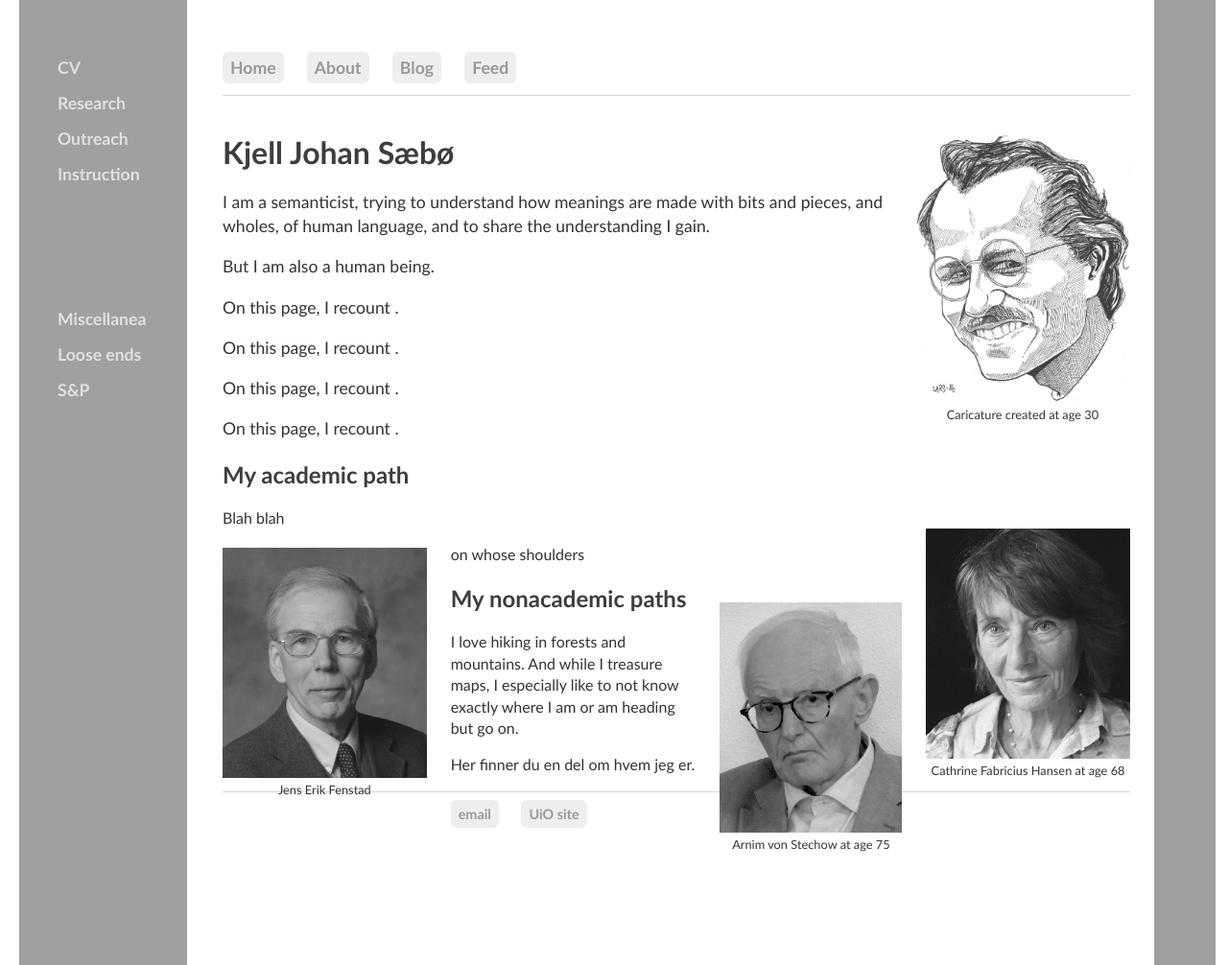
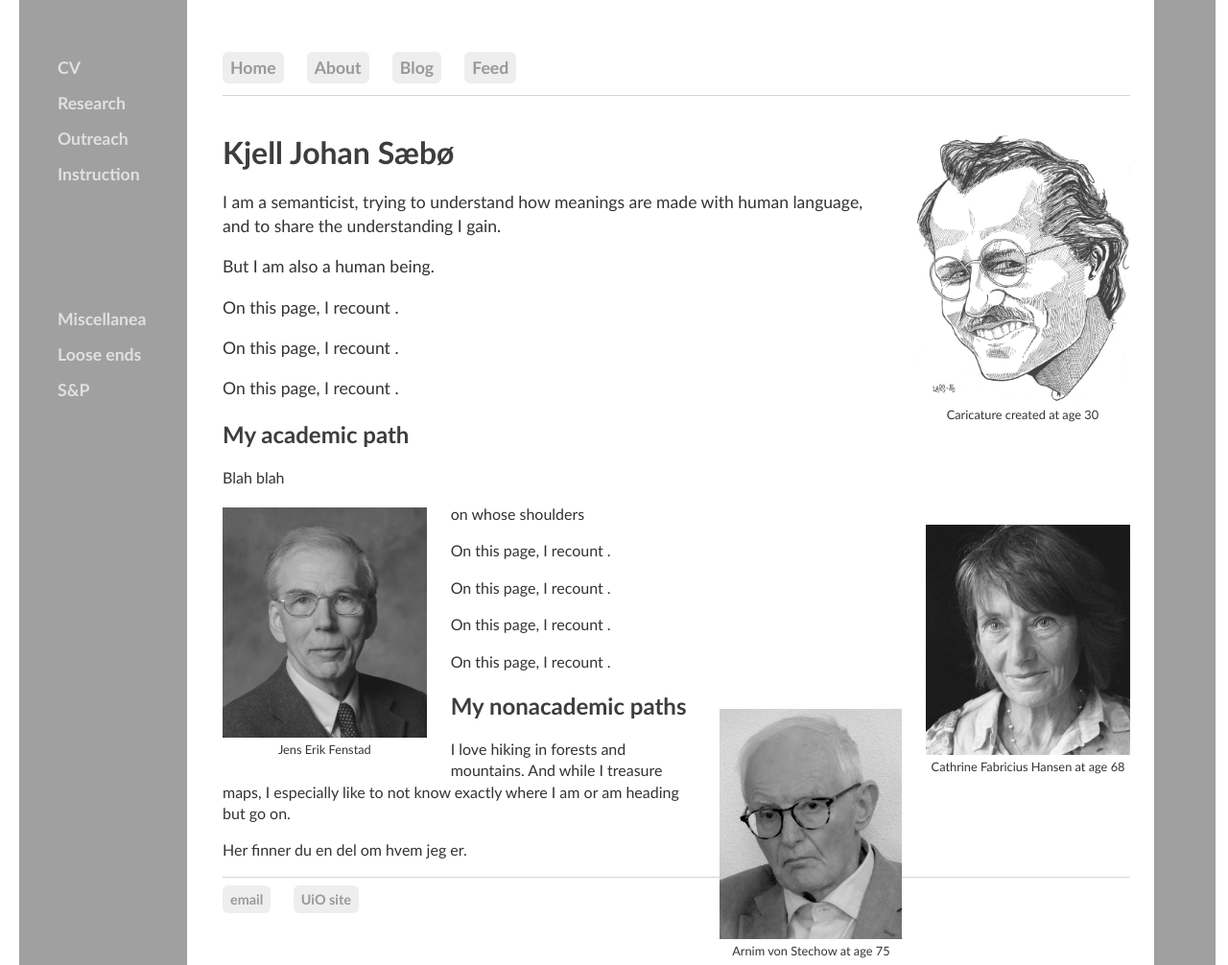
Before and after one commit to kjelljs/kjelljs.github.io, a Jekyll site: the page built from about/index.html, in a window 1280 px wide and 1006 px high. Shown: the whole window at 96% size. Built offline with Jekyll 4.4.1, drawn with Linux system fonts in a browser that asks for light colours.

Commit message:
Update index.html

```diff
--- a/about/index.html
+++ b/about/index.html
@@ -13,18 +13,21 @@ figcaption {
 <div style="float:right;">&nbsp; &nbsp; &nbsp; &nbsp; &nbsp; &nbsp;<figure class="rightfig"><img style="height:280px;" src="/pics/Lars86.jpg"><figcaption>Caricature created at age 30</figcaption></figure></div>
 <div class="blurb">
 	<h1>Kjell Johan Sæbø</h1>
-	<div class="ingress"><p>I am a semanticist, trying to understand how meanings are made with bits and pieces, and wholes, of human language, and to share the understanding I gain.</p>
+	<div class="ingress"><p>I am a semanticist, trying to understand how meanings are made with human language, and to share the understanding I gain.</p>
 		<p>But I am also a human being.</p>
 	<p>On this page, I recount .</p>
 		<p>On this page, I recount .</p>
 		<p>On this page, I recount .</p>
-		<p>On this page, I recount .</p>
 	</div>
 	<h2>My academic path</h2>
+	<p>Blah blah</p>
 	<div style="float:right;">&nbsp; &nbsp; &nbsp; &nbsp; &nbsp; &nbsp;<figure class="rightfig"><img style="height:240px;" src="/pics/CFHgray.jpg"><figcaption>Cathrine Fabricius Hansen at age 68</figcaption></figure></div>
-	<p>Blah blah</p>
 	<div style="float:left;"><figure class="leftfig"><img style="height:240px;" src="/pics/JEFgray.jpg"><figcaption>Jens Erik Fenstad</figcaption></figure>&nbsp; &nbsp; &nbsp; &nbsp; &nbsp; &nbsp;</div>
 	<p>on whose shoulders</p>
+	<p>On this page, I recount .</p>
+	<p>On this page, I recount .</p>
+	<p>On this page, I recount .</p>
+	<p>On this page, I recount .</p>
 	<div style="float:right;">&nbsp; &nbsp; &nbsp; &nbsp; &nbsp; &nbsp;<figure class="rightfig"><img style="height:240px;" src="/pics/Arnim2.jpg"><figcaption>Arnim von Stechow at age 75</figcaption></figure></div>
 	<h2>My nonacademic paths</h2>
 	<p>I love hiking in forests and mountains. And while I treasure maps, I especially like to not know exactly where I am or am heading but go on.</p>
```
